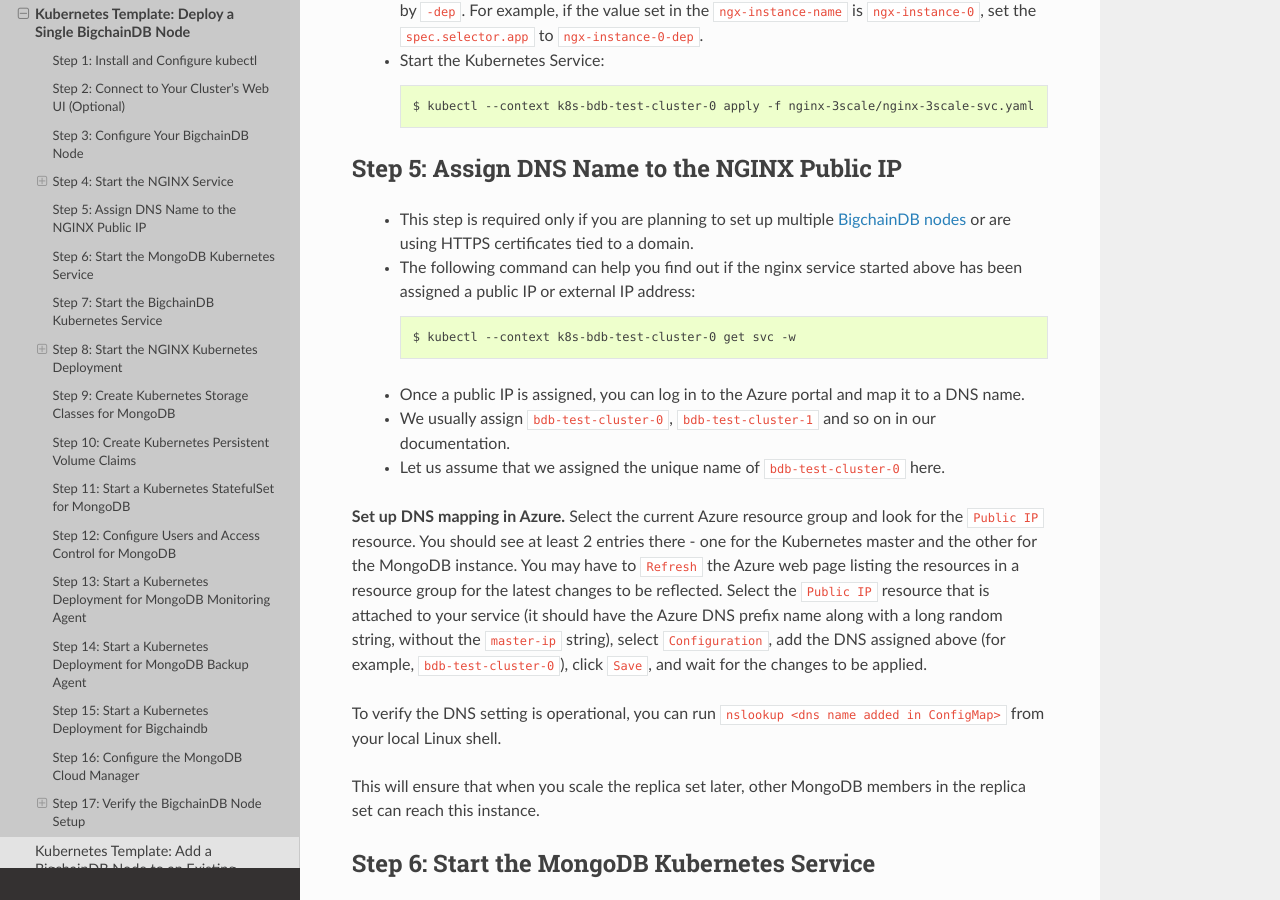
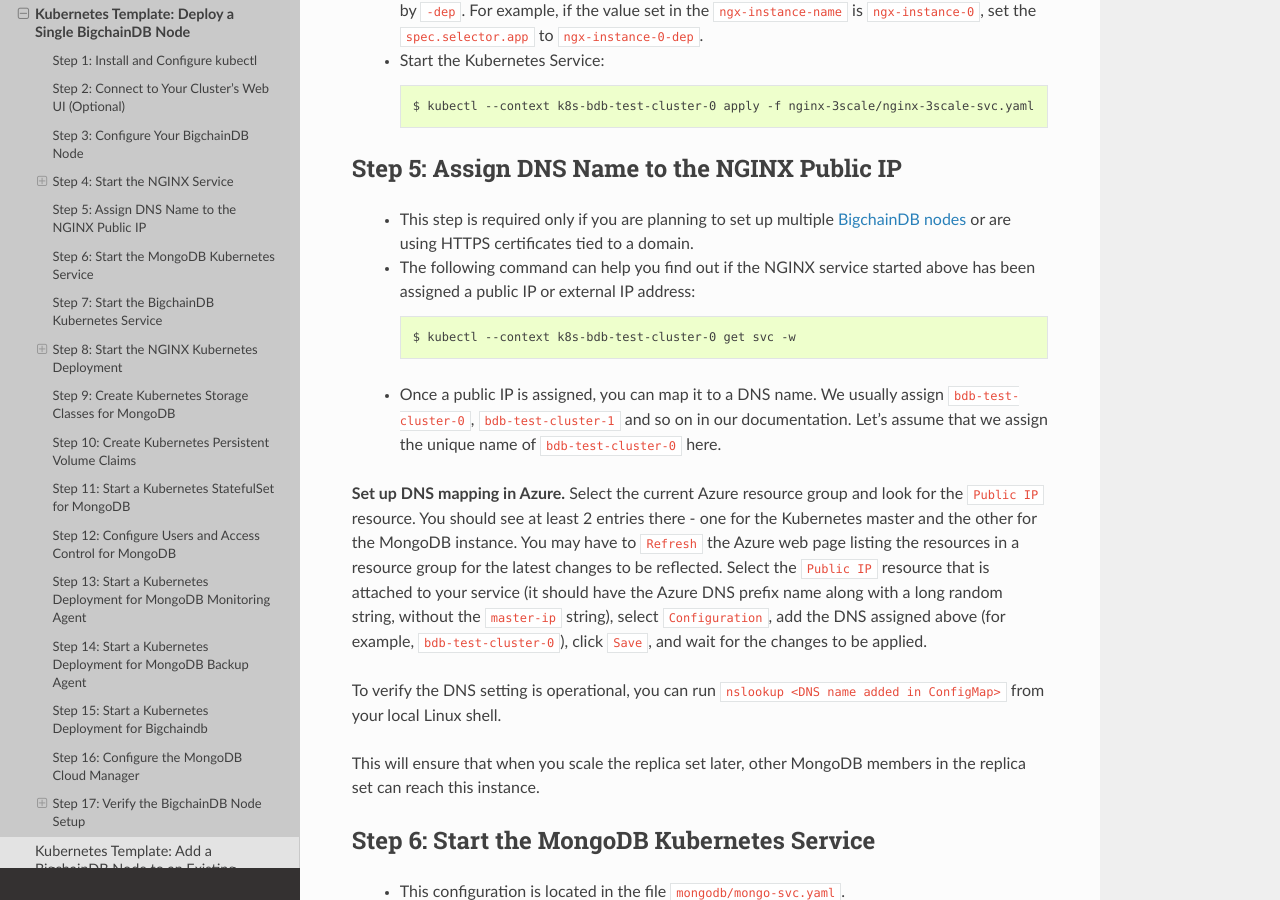
Before and after one commit to bigchaindb/bigchaindb, a Sphinx documentation site: the page built from docs/server/source/production-deployment-template/node-on-kubernetes.rst, in a window 1280 px wide and 900 px high, scrolled down 2740 px. Built offline with Sphinx 7.4.7 and the Read the Docs theme 2.0.0, drawn with Linux system fonts in a browser that asks for light colours; pages that are not in the unit, such as notebooks, are missing from menus.

Commit message:
copyedited docs re assigning DNS name to NGINX public IP

```diff
--- a/docs/server/source/production-deployment-template/node-on-kubernetes.rst
+++ b/docs/server/source/production-deployment-template/node-on-kubernetes.rst
@@ -170,20 +170,18 @@
     <https://docs.bigchaindb.com/en/latest/terminology.html>`_ or are using
     HTTPS certificates tied to a domain.
 
-  * The following command can help you find out if the nginx service started
+  * The following command can help you find out if the NGINX service started
     above has been assigned a public IP or external IP address:
 
     .. code:: bash
 
        $ kubectl --context k8s-bdb-test-cluster-0 get svc -w
 
-  * Once a public IP is assigned, you can log in to the Azure portal and map it to
+  * Once a public IP is assigned, you can map it to
     a DNS name.
-
-  * We usually assign ``bdb-test-cluster-0``, ``bdb-test-cluster-1`` and
+    We usually assign ``bdb-test-cluster-0``, ``bdb-test-cluster-1`` and
     so on in our documentation.
-
-  * Let us assume that we assigned the unique name of ``bdb-test-cluster-0`` here.
+    Let's assume that we assign the unique name of ``bdb-test-cluster-0`` here.
 
 
 **Set up DNS mapping in Azure.**
@@ -198,7 +196,7 @@
 (for example, ``bdb-test-cluster-0``), click ``Save``, and wait for the
 changes to be applied.
 
-To verify the DNS setting is operational, you can run ``nslookup <dns
+To verify the DNS setting is operational, you can run ``nslookup <DNS
 name added in ConfigMap>`` from your local Linux shell.
 
 This will ensure that when you scale the replica set later, other MongoDB
```
